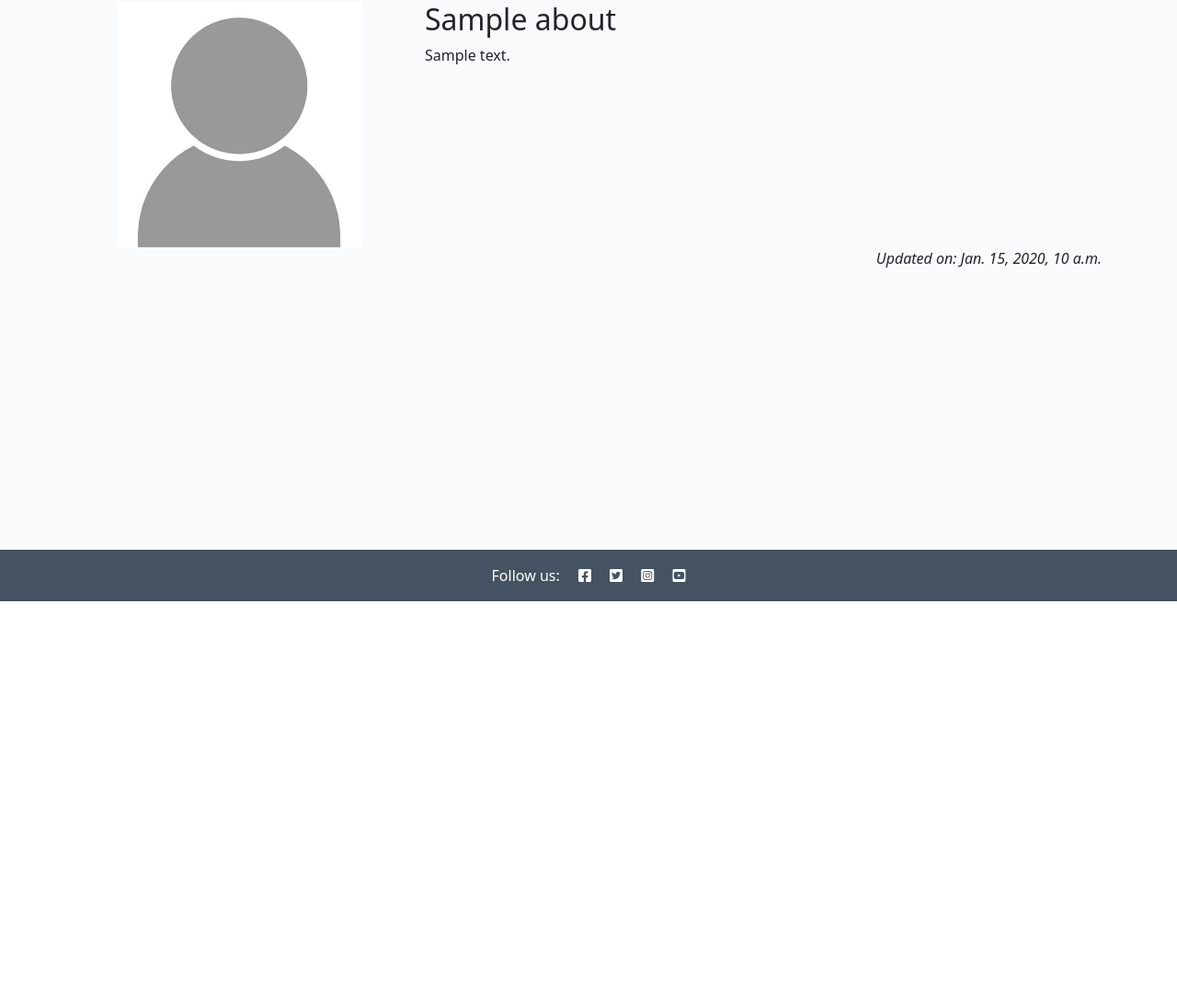
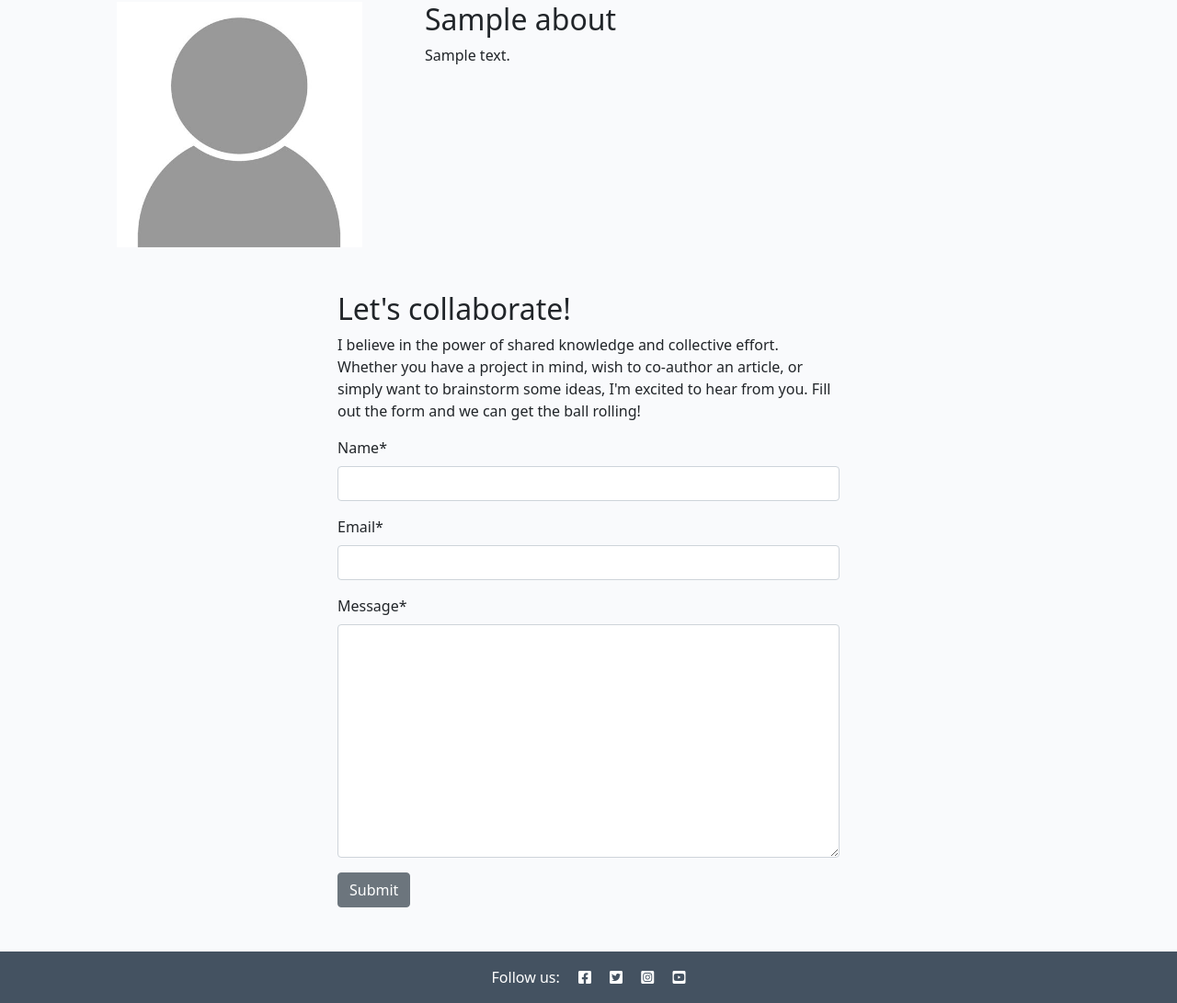
Before and after one commit to Elvisthegreat/django-blog-project, a Django app: page /about/ in a window 1280 px wide. Shown: the part 146-1237 px from the top of the page at 92% size. Before the commit the page ends 800 px from the top, so only its background shows below. Run offline with Django 4.2, Linux system fonts and the light colour scheme; tables that the repository leaves empty hold one stand-in row (values such as "Sample post"); some libraries are stand-ins or nearby versions.

Commit message:
Added the form in our about page

```diff
--- /dev/null
+++ b/about/forms.py
@@ -0,0 +1,8 @@
+from .models import CollaborateRequest
+from django import forms
+
+
+class CollaborateForm(forms.ModelForm):
+    class Meta:
+        model = CollaborateRequest
+        fields = ('name', 'email', 'message')
--- a/about/models.py
+++ b/about/models.py
@@ -1,8 +1,22 @@
 from django.db import models
-from django.contrib.auth.models import User
 
 # Create your models here.
+
+
 class About(models.Model):
-    title = models.CharField(max_length=200, unique=True)
+    title = models.CharField(max_length=200)
+    updated_on = models.DateTimeField(auto_now=True)
     content = models.TextField()
-    updated_on = models.DateTimeField(auto_now=True)
+
+    def __str__(self):
+        return self.title
+
+
+class CollaborateRequest(models.Model):
+    name = models.CharField(max_length=200)
+    email = models.EmailField()
+    message = models.TextField()
+    read = models.BooleanField(default=False)
+
+    def __str__(self):
+        return f"Collaboration request from {self.name}"
--- a/about/templates/about/about.html
+++ b/about/templates/about/about.html
@@ -1,6 +1,7 @@
 {% extends 'base.html' %}
 {% block content %}
 {% load static %}
+{% load crispy_forms_tags %}
 <div class="container mt-5">
     <div class="row">
         <div class="col-4 text-center">
@@ -11,12 +12,23 @@
             {{ about.content | safe }}
         </div>
     </div>
-    <div class="row">
-        <div class="col text-right">
-          <!-- Updated on field goes in here -->
+    <div class="row justify-content-center">
+        <div class="col-12 col-md-6 my-5">
+            <h2>Let's collaborate!</h2>
+            <p>I believe in the power of shared knowledge and collective effort.
+                Whether you have a project in mind, wish to co-author
+                an article, or simply want to brainstorm some ideas,
+                I'm excited to hear from you. Fill out the form
+                and we can get the ball rolling!</p>
 
-          <p class="text-end"><em>Updated on: {{ about.updated_on }}</em></p>
+            <!-- add your form here. Your submit button should
+                                have the classes of btn, btn-secondary -->
+                <form method="post">
+                    {{ collaborate_form | crispy }}
+                    {% csrf_token %}
+                    <button type="submit" class="btn btn-secondary">Submit</button>
+                </form>
         </div>
-      </div>
+    </div>
 </div>
 {% endblock content %}
--- a/about/views.py
+++ b/about/views.py
@@ -1,15 +1,20 @@
 from django.shortcuts import render, get_object_or_404
 from django.views import generic
 from .models import About
+from .forms import CollaborateForm
 
 # Create your views here.
 def about_me(request):
     """ Display the latest 'About' content """
 
     about = About.objects.all().order_by('-updated_on').first()
+    collaborate_form = CollaborateForm()
 
     return render(
         request,
         "about/about.html",
-        {"about": about}
+        {
+        "about": about,
+        "collaborate_form": collaborate_form,
+        }
     )
```
Also changed, not shown: about/admin.py (+13 -5 lines), about/migrations/0002_collaboraterequest_alter_about_title.py (added), blog/forms.py (line endings or trailing spaces), blog/migrations/0005_alter_post_options.py (added).
